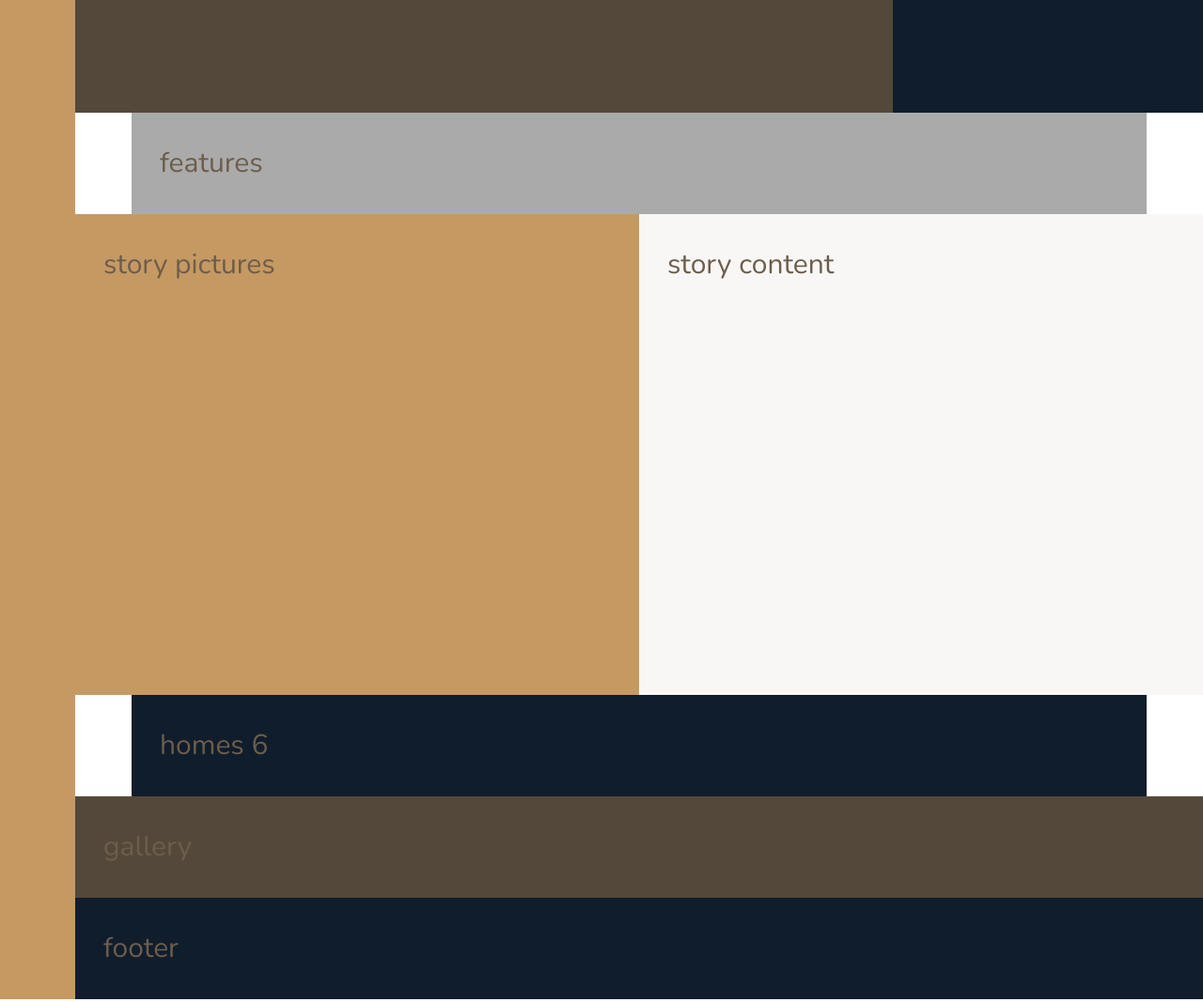
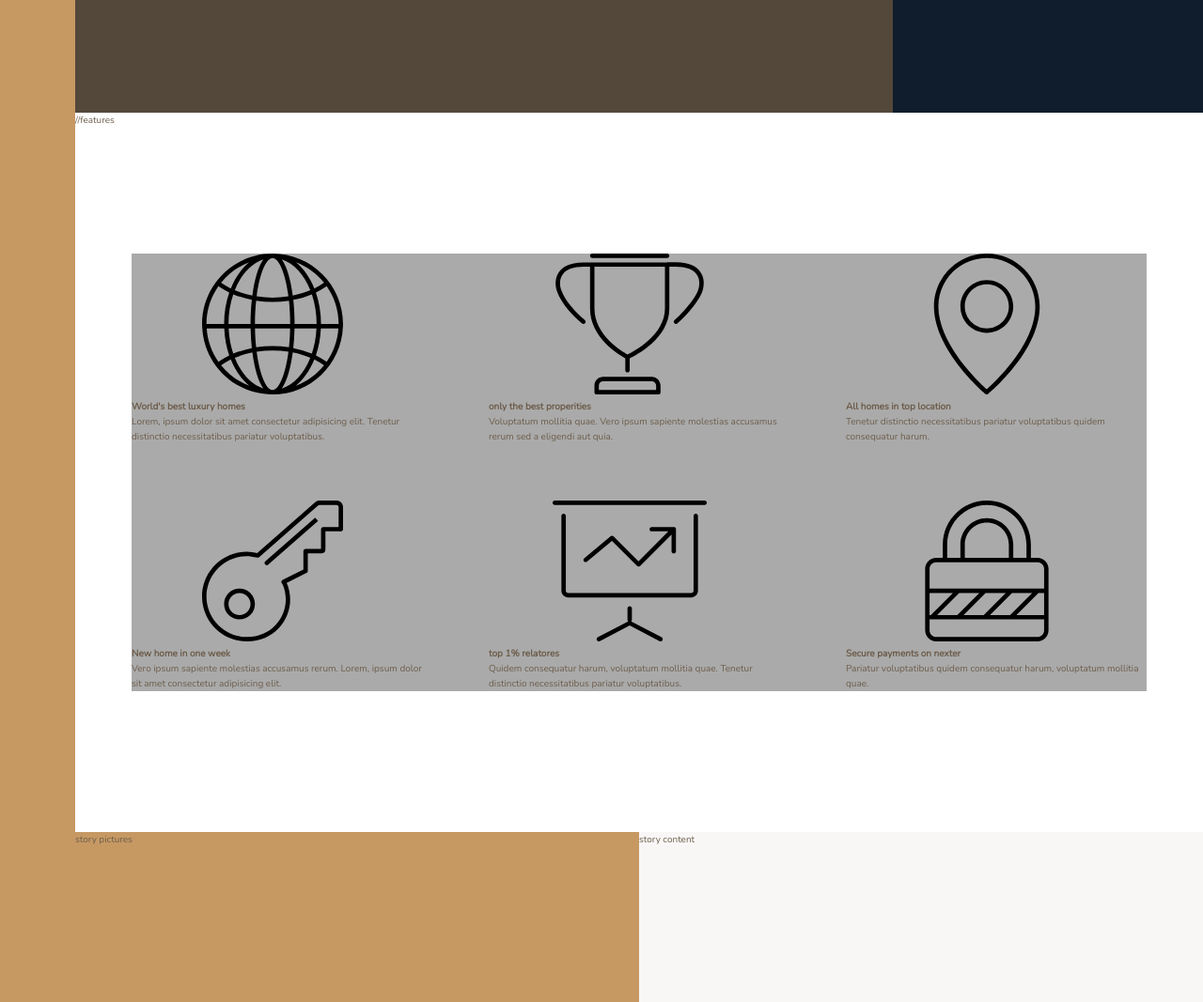
Before and after one commit to ArunRaj2136/nexter-project-grid, a website: page index.html in a window 1280 px wide. Shown: the part 520-1587 px from the top of the page at 94% size. Drawn offline with nearby package versions, Linux system fonts and the light colour scheme.

Commit message:
features(set up)

```diff
--- a/index.html
+++ b/index.html
@@ -23,22 +23,69 @@
     <div class="realtors">
         top 3 realtors
     </div>
+    //features
     <section class="features">
-        features
+        <div class="feature">
+            <svg class="feature__icon">
+                <use xlink:href="img/sprite.svg#icon-global"></use>
+            </svg>
+            <h4 class="heading-4">World's best luxury homes</h4>
+            <p class="feature__text">Lorem, ipsum dolor sit amet consectetur adipisicing elit. Tenetur distinctio necessitatibus pariatur voluptatibus.</p>
+        </div>
+
+        <div class="feature">
+            <svg class="feature__icon">
+                <use xlink:href="img/sprite.svg#icon-trophy"></use>
+            </svg>
+            <h4 class="heading-4">only the best properities</h4>
+            <p class="feature__text">Voluptatum mollitia quae. Vero ipsum sapiente molestias accusamus rerum sed a eligendi aut quia.</p>
+        </div>
+
+        <div class="feature">
+            <svg class="feature__icon">
+                <use xlink:href="img/sprite.svg#icon-map-pin"></use>
+            </svg>
+            <h4 class="heading-4">All homes in top location</h4>
+            <p class="feature__text">Tenetur distinctio necessitatibus pariatur voluptatibus quidem consequatur harum.</p>
+        </div>
+
+        <div class="feature">
+            <svg class="feature__icon">
+                <use xlink:href="img/sprite.svg#icon-key"></use>
+            </svg>
+            <h4 class="heading-4">New home in one week </h4>
+            <p class="feature__text">Vero ipsum sapiente molestias accusamus rerum. Lorem, ipsum dolor sit amet consectetur adipisicing elit.</p>
+        </div>
+
+        <div class="feature">
+            <svg class="feature__icon">
+                <use xlink:href="img/sprite.svg#icon-presentation"></use>
+            </svg>
+            <h4 class="heading-4">top 1% relatores</h4>
+            <p class="feature__text">Quidem consequatur harum, voluptatum mollitia quae. Tenetur distinctio necessitatibus pariatur voluptatibus.</p>
+        </div>
+
+        <div class="feature">
+            <svg class="feature__icon">
+                <use xlink:href="img/sprite.svg#icon-lock"></use>
+            </svg>
+            <h4 class="heading-4">Secure payments on nexter</h4>
+            <p class=" feature__text ">Pariatur voluptatibus quidem consequatur harum, voluptatum mollitia quae.</p>
+        </div>
     </section>
-    <div class="story__pictures">
+    <div class="story__pictures ">
         story pictures
     </div>
-    <div class="story__content">
+    <div class="story__content ">
         story content
     </div>
-    <section class="homes">
+    <section class="homes ">
         homes 6
     </section>
-    <section class="gallery">
+    <section class="gallery ">
         gallery
     </section>
-    <footer class="footer">
+    <footer class="footer ">
         footer
     </footer>
 </body>
--- a/sass/_base.scss
+++ b/sass/_base.scss
@@ -35,8 +35,4 @@
     display: grid;
     grid-template-rows: 80vh min-content 40vw repeat(3, min-content);
     grid-template-columns: [sidebar-start] 8rem [sidebar-end full-start] minmax(6rem, 1fr) [center-start] repeat(8, [col-start] minmax(min-content, 14rem) [col-end]) [center-end] minmax(6rem, 1fr) [full-end];
-    &>* {
-        padding: 30px;
-        font-size: 3rem;
-    }
 }
--- a/sass/_features.scss
+++ b/sass/_features.scss
@@ -1,4 +1,8 @@
 .features {
     background-color: $color-grey-light-2;
     grid-column: center-start / center-end;
+    margin: 15rem 0;
+    display: grid;
+    grid-template-columns: repeat(3, 1fr);
+    grid-gap: 6rem;
 }
```
Also changed, not shown: css/style.css.
